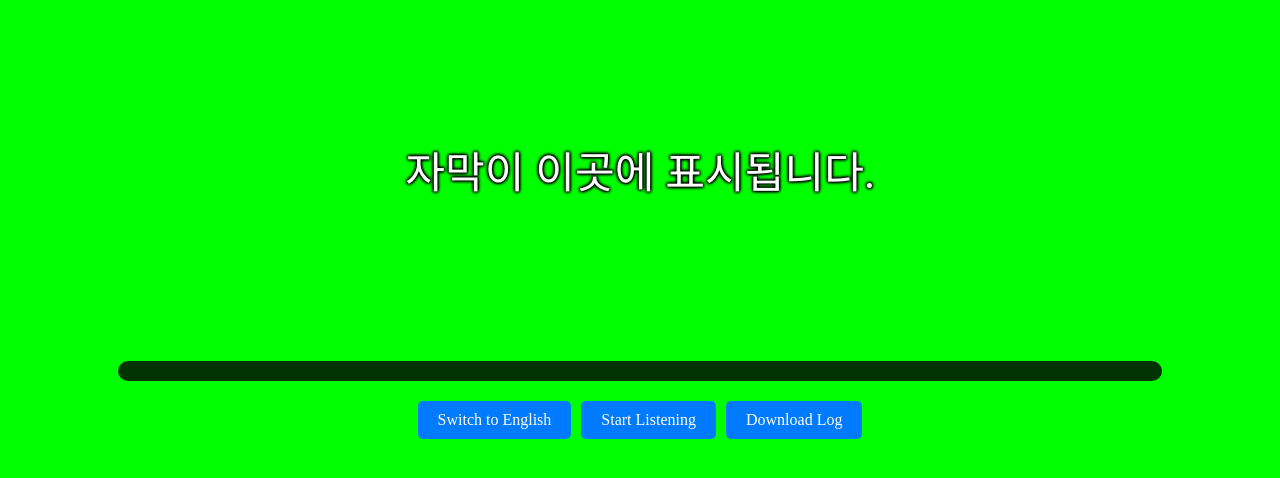
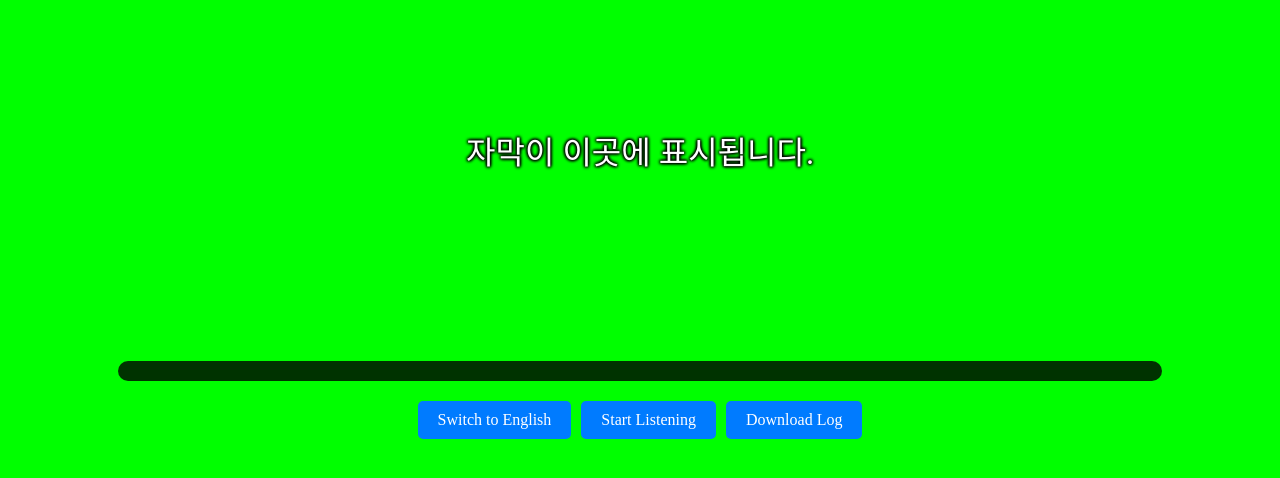
Before and after one commit to JisungEda55/livesubtitle, a plain HTML site: page index.html in a window 1280 px wide. Drawn offline with Linux system fonts and the light colour scheme; a web font is replaced by a local one.

Commit message:
Update index.html

```diff
--- a/index.html
+++ b/index.html
@@ -39,7 +39,7 @@
       transform: translateY(-20px);
     }
     #subtitle {
-      font-size: 2.7rem;
+      font-size: 2rem;
       color: #ffffff;
       font-family: 'MBC1961M';
       text-shadow:
```
